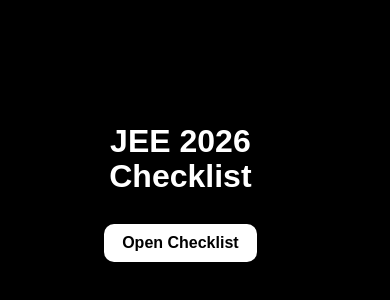
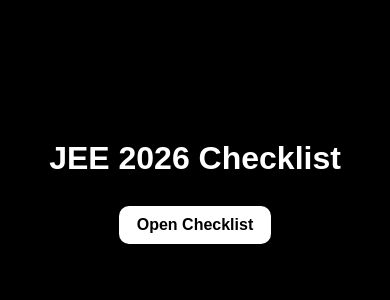
Before and after one commit to chris09-crypto/jee-checklist-app, a React (Vite) app: page / in a window 390 px wide. Shown: the part 240-540 px from the top of the page. Built offline with nearby package versions, Linux system fonts and the light colour scheme.

Commit message:
Updated CSS to center home page on iPhone

```diff
--- a/src/App.css
+++ b/src/App.css
@@ -5,21 +5,33 @@ body {
   font-family: 'Gotham', sans-serif;
   background-color: #000;
   color: #fff;
+  min-height: 100vh;
   display: flex;
+  justify-content: center;
+  align-items: center;
+}
+
+.home-container {
+  text-align: center;
+  display: flex;
+  flex-direction: column;
   justify-content: center;
   align-items: center;
   height: 100vh;
 }
 
-.container {
+.app-container {
   text-align: center;
   width: 90%;
   max-width: 500px;
+  margin: 0 auto;
+  padding: 20px 0 50px;
 }
 
 .title {
   font-size: 2rem;
   margin-bottom: 20px;
+  text-align: center;
 }
 
 .button {
@@ -64,13 +76,14 @@ body {
 
 .progress-container {
   text-align: center;
-  margin-bottom: 15px;
+  margin: 10px auto 20px;
+  width: 90%;
 }
 
 .progress-bar {
   width: 100%;
-  height: 10px;
-  background-color: #222;
+  height: 12px;
+  background-color: #333;
   border-radius: 10px;
   overflow: hidden;
 }
@@ -121,6 +134,7 @@ body {
 .items-container {
   max-height: 50vh;
   overflow-y: auto;
+  padding-right: 5px;
 }
 
 .item {
--- a/src/App.jsx
+++ b/src/App.jsx
@@ -80,7 +80,7 @@ export default function JEEChecklistApp() {
 
   if (page === 'home') {
     return (
-      <div className="container">
+      <div className="home-container">
         <h1 className="title">JEE 2026 Checklist</h1>
         <button className="button" onClick={() => setPage('checklist')}>
           Open Checklist
@@ -92,7 +92,7 @@ export default function JEEChecklistApp() {
   const progress = getProgress(activeTab);
 
   return (
-    <div className="container">
+    <div className="app-container">
       <h1 className="title">📘 JEE 2026 Chapter Checklist</h1>
 
       <div className="tabs">
@@ -109,10 +109,7 @@ export default function JEEChecklistApp() {
 
       <div className="progress-container">
         <div className="progress-bar">
-          <div
-            className="progress-fill"
-            style={{ width: `${progress}%` }}
-          ></div>
+          <div className="progress-fill" style={{ width: `${progress}%` }}></div>
         </div>
         <p className="progress-text">{progress}% Completed</p>
       </div>
@@ -141,9 +138,7 @@ export default function JEEChecklistApp() {
                 />
                 <span className="item-text">{item.text}</span>
               </div>
-              <button className="remove-button" onClick={() => removeItem(i)}>
-                Remove
-              </button>
+              <button className="remove-button" onClick={() => removeItem(i)}>Remove</button>
             </div>
           ))}
         </div>
```
